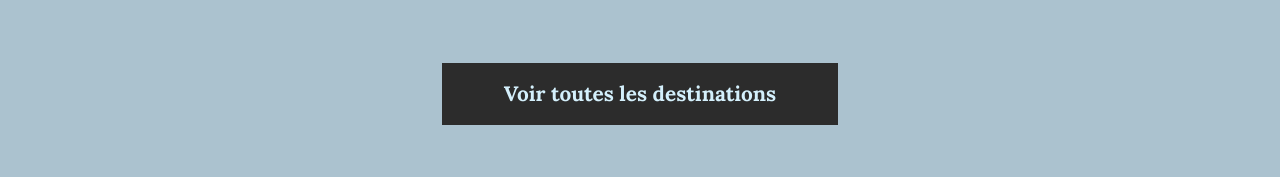
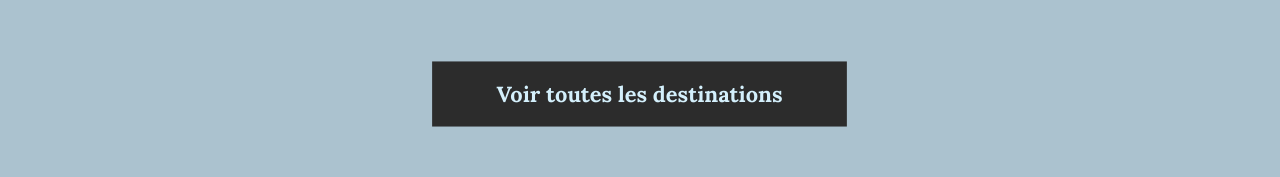
Before and after one commit to ThiryGaetan/HTML-CSS-P3, a plain HTML site: page home.html in a window 1280 px wide. In both pictures the pointer is over the link "Voir toutes les destinations". Shown: the part 2436-2613 px from the top of the page. Drawn offline with Linux system fonts and the light colour scheme.

Commit message:
scale transition

```diff
--- a/assets/CSS/style.css
+++ b/assets/CSS/style.css
@@ -197,10 +197,12 @@ h2 {
     font-size: 1.3em;
     font-weight: bold;
     padding: 0 2em;
+    transform: scale(1);
     transition: .5s;
 }
 #allTravels:hover {
     background-color: #2c2c2c;
+    transform: scale(1.05);
 }
 /* liste images */
 #blockPic-1 {
```
